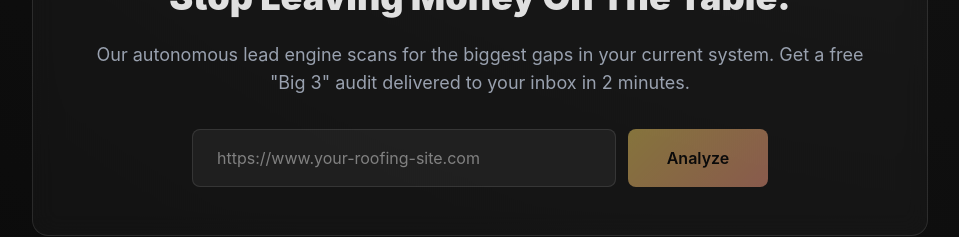
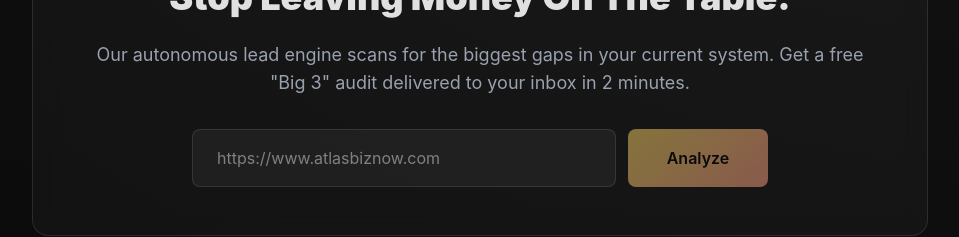
Before and after one commit to atlasbiznow-droid/abn-landing-page, a React (Vite) app: page / in a window 1280 px wide. Shown: the part 1360-1597 px from the top of the page, without its empty margins (160-1119 px from the left). Built offline with nearby package versions, Linux system fonts and the light colour scheme.

Commit message:
Update branding placeholder

```diff
--- a/src/App.tsx
+++ b/src/App.tsx
@@ -123,7 +123,7 @@ function App() {
                   required
                   value={url}
                   onChange={(e) => setUrl(e.target.value)}
-                  placeholder="https://www.your-roofing-site.com"
+                  placeholder="https://www.atlasbiznow.com"
                   className="flex-1 bg-white/5 border border-white/10 rounded-lg px-6 py-4 focus:outline-none focus:border-amber-500 transition-all"
                   disabled={isScanning}
                 />
```
